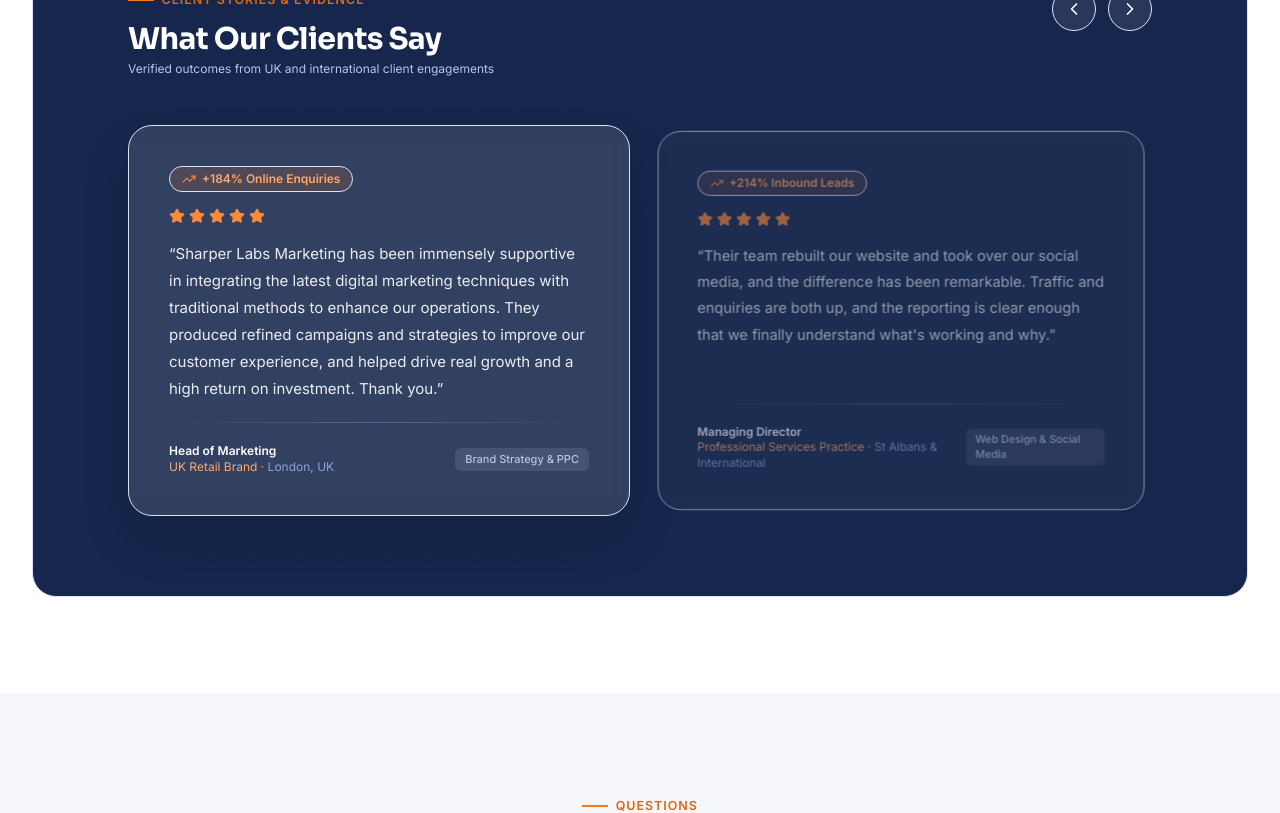
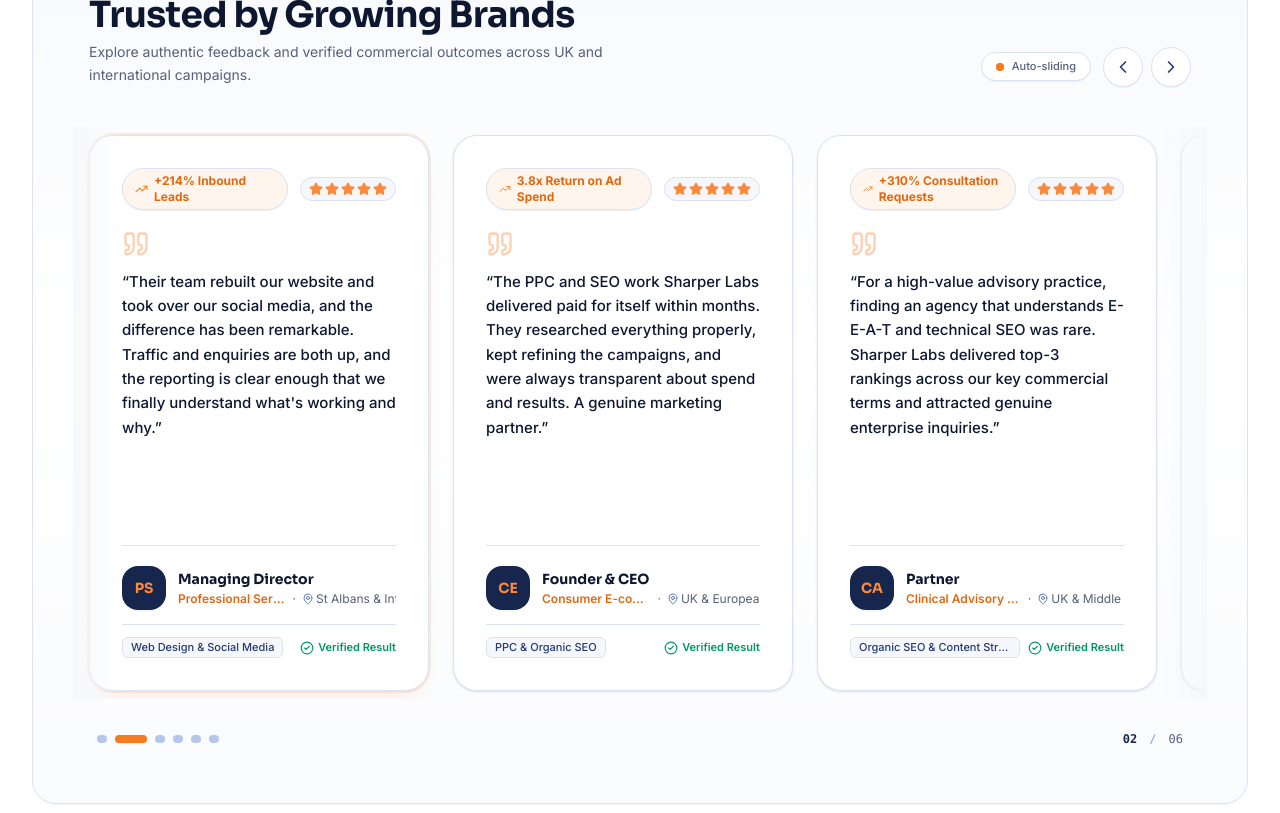
Before and after one commit to Dushmanthr/sharper-marketing, a Next.js app: page / in a window 1280 px wide. Shown: the part 7120-7933 px from the top of the page. Built offline with nearby package versions, Linux system fonts and the light colour scheme; no server answers.

Commit message:
feat: change testimonials showing design

```diff
--- a/components/Testimonials.tsx
+++ b/components/Testimonials.tsx
@@ -1,7 +1,17 @@
 "use client";
 
-import { useState, useEffect, useCallback } from "react";
-import { ChevronLeft, ChevronRight, Star, TrendingUp, ShieldCheck } from "lucide-react";
+import { useState, useEffect, useCallback, useRef } from "react";
+import {
+  ChevronLeft,
+  ChevronRight,
+  Star,
+  TrendingUp,
+  ShieldCheck,
+  Quote,
+  Sparkles,
+  MapPin,
+  CheckCircle2,
+} from "lucide-react";
 import { motion } from "framer-motion";
 
 export type Testimonial = {
@@ -50,7 +60,33 @@
     metric: "+310% Consultation Requests",
     service: "Organic SEO & Content Strategy",
   },
+  {
+    quote:
+      "Sharper Labs transformed our digital positioning completely. We went from being viewed as a local firm to competing and winning cross-border contracts across Europe. Their technical execution and international SEO were exceptional.",
+    role: "Managing Director",
+    company: "Supply Chain & Tech Advisory",
+    location: "London & Frankfurt",
+    metric: "+214% Enterprise RFPs",
+    service: "International SEO & Web Dev",
+  },
+  {
+    quote:
+      "Restructuring our paid campaigns and conversion funnels gave us immediate clarity on acquisition costs. They eliminated wasteful ad spend and delivered a 3.8x ROAS across UK and overseas markets.",
+    role: "E-Commerce Director",
+    company: "Sustainable Consumer Goods",
+    location: "UK & GCC Markets",
+    metric: "-42% Blended CPA",
+    service: "PPC & Data Analysis",
+  },
 ];
+
+function getInitials(company: string): string {
+  const words = company.trim().split(/\s+/);
+  if (words.length >= 2) {
+    return (words[0][0] + words[1][0]).toUpperCase();
+  }
+  return company.slice(0, 2).toUpperCase();
+}
 
 export default function Testimonials({
   items = testimonials,
@@ -58,132 +94,249 @@
   items?: Testimonial[];
 }) {
   const [active, setActive] = useState(0);
-  const [isAnimating, setIsAnimating] = useState(false);
+  const [isPaused, setIsPaused] = useState(false);
+  const [cardWidth, setCardWidth] = useState(380);
+
+  const containerRef = useRef<HTMLDivElement>(null);
+  const firstCardRef = useRef<HTMLDivElement>(null);
+
+  // Measure card width dynamically for pixel-perfect sliding on any screen size
+  useEffect(() => {
+    const updateWidth = () => {
+      if (firstCardRef.current) {
+        setCardWidth(firstCardRef.current.offsetWidth);
+      }
+    };
+    updateWidth();
+    window.addEventListener("resize", updateWidth);
+    return () => window.removeEventListener("resize", updateWidth);
+  }, []);
+
+  const total = items.length;
 
   const goTo = useCallback(
     (index: number) => {
-      if (isAnimating) return;
-      setIsAnimating(true);
-      setActive((index + items.length) % items.length);
-      setTimeout(() => setIsAnimating(false), 500);
+      setActive((index + total) % total);
     },
-    [isAnimating, items.length],
+    [total],
   );
 
   const prev = () => goTo(active - 1);
   const next = useCallback(() => goTo(active + 1), [active, goTo]);
 
+  // Autoplay sliding animation with pause on hover/interaction
   useEffect(() => {
-    const timer = setInterval(next, 7000);
+    if (isPaused) return;
+    const timer = setInterval(next, 5200);
     return () => clearInterval(timer);
-  }, [next]);
+  }, [next, isPaused]);
 
-  const nextIdx = (active + 1) % items.length;
+  // Handle touch / drag gestures
+  const handleDragEnd = (
+    _event: MouseEvent | TouchEvent | PointerEvent,
+    info: { offset: { x: number }; velocity: { x: number } },
+  ) => {
+    if (info.offset.x < -40 || info.velocity.x < -300) {
+      next();
+    } else if (info.offset.x > 40 || info.velocity.x > 300) {
+      prev();
+    }
+  };
+
+  const gap = 24; // 1.5rem (gap-6)
+  const offset = active * (cardWidth + gap);
 
   return (
-    <div className="relative overflow-hidden rounded-3xl bg-navy-900 px-6 py-14 sm:px-10 lg:px-16 lg:py-20 border border-navy-800">
-      <div aria-hidden className="hero-grid absolute inset-0 opacity-20" />
-
-      <div className="relative mx-auto max-w-5xl">
-        <div className="mb-12 flex flex-col items-center text-center sm:flex-row sm:items-start sm:justify-between sm:text-left">
+    <div
+      ref={containerRef}
+      onMouseEnter={() => setIsPaused(true)}
+      onMouseLeave={() => setIsPaused(false)}
+      onTouchStart={() => setIsPaused(true)}
+      onTouchEnd={() => setIsPaused(false)}
+      className="relative overflow-hidden rounded-3xl border border-navy-100 bg-gradient-to-b from-surface-muted/80 via-white to-surface-muted/50 py-10 px-4 sm:py-14 sm:px-8 lg:px-10 shadow-xs"
+      role="region"
+      aria-label="Client testimonials carousel"
+    >
+      {/* Header with Title & Controls */}
+      <div className="mb-8 flex flex-col gap-4 sm:mb-10 sm:flex-row sm:items-end sm:justify-between px-2 sm:px-4">
         <div>
-            <span className="kicker justify-center text-orange-400 sm:justify-start">
-              Client Stories & Evidence
-            </span>
-            <h2 className="mt-3 font-display text-2xl font-bold text-white sm:text-3xl">
-              What Our Clients Say
+          <div className="inline-flex items-center gap-2 rounded-full border border-orange-200 bg-orange-50/80 px-3.5 py-1 text-xs font-semibold text-orange-700">
+            <Sparkles className="h-3.5 w-3.5 text-orange-500" />
+            <span>Verified Client Evidence</span>
+          </div>
+          <h2 className="mt-2.5 font-display text-2xl font-bold tracking-tight text-navy-950 sm:text-3xl lg:text-4xl">
+            Trusted by Growing Brands
           </h2>
-            <p className="mt-1 text-xs text-navy-200">
-              Verified outcomes from UK and international client engagements
+          <p className="mt-1.5 max-w-xl text-sm leading-relaxed text-ink-muted">
+            Explore authentic feedback and verified commercial outcomes across UK and international campaigns.
           </p>
         </div>
 
-          <div className="mt-6 flex gap-3 sm:mt-1" role="group" aria-label="Testimonial navigation">
+        <div className="flex items-center gap-3 self-start sm:self-auto">
+          {/* Auto-sliding status pill */}
+          <div className="hidden sm:inline-flex items-center gap-2 rounded-full border border-navy-200/70 bg-white px-3.5 py-1.5 text-xs font-medium text-navy-700 shadow-2xs">
+            <span className="relative flex h-2 w-2">
+              <span className={`absolute inline-flex h-full w-full rounded-full bg-orange-400 opacity-75 ${!isPaused ? "animate-ping" : ""}`} />
+              <span className="relative inline-flex h-2 w-2 rounded-full bg-orange-500" />
+            </span>
+            <span className="text-[11px] text-ink-muted">
+              {isPaused ? "Paused" : "Auto-sliding"}
+            </span>
+          </div>
+
+          {/* Navigation Buttons */}
+          <div className="flex items-center gap-2" role="group" aria-label="Carousel navigation">
             <motion.button
-              whileHover={{ scale: 1.1 }}
-              whileTap={{ scale: 0.9 }}
-              transition={{ type: "spring", stiffness: 450, damping: 25 }}
+              type="button"
+              whileHover={{ scale: 1.08 }}
+              whileTap={{ scale: 0.92 }}
               onClick={prev}
               aria-label="Previous testimonial"
-              className="flex h-11 w-11 cursor-pointer items-center justify-center rounded-full border border-white/15 bg-white/8 text-white transition-colors hover:border-orange-500 hover:bg-orange-500"
+              className="flex h-10 w-10 cursor-pointer items-center justify-center rounded-full border border-navy-200 bg-white text-navy-700 shadow-2xs transition-colors hover:border-orange-400 hover:bg-orange-50 hover:text-orange-600 focus-visible:outline-hidden focus-visible:ring-2 focus-visible:ring-orange-400"
             >
-              <ChevronLeft className="h-5 w-5" aria-hidden />
+              <ChevronLeft className="h-5 w-5" />
             </motion.button>
             <motion.button
-              whileHover={{ scale: 1.1 }}
-              whileTap={{ scale: 0.9 }}
-              transition={{ type: "spring", stiffness: 450, damping: 25 }}
+              type="button"
+              whileHover={{ scale: 1.08 }}
+              whileTap={{ scale: 0.92 }}
               onClick={next}
               aria-label="Next testimonial"
-              className="flex h-11 w-11 cursor-pointer items-center justify-center rounded-full border border-white/15 bg-white/8 text-white transition-colors hover:border-orange-500 hover:bg-orange-500"
+              className="flex h-10 w-10 cursor-pointer items-center justify-center rounded-full border border-navy-200 bg-white text-navy-700 shadow-2xs transition-colors hover:border-orange-400 hover:bg-orange-50 hover:text-orange-600 focus-visible:outline-hidden focus-visible:ring-2 focus-visible:ring-orange-400"
             >
-              <ChevronRight className="h-5 w-5" aria-hidden />
+              <ChevronRight className="h-5 w-5" />
             </motion.button>
           </div>
         </div>
+      </div>
 
-        <div aria-live="polite" aria-atomic="false">
-          <div className="grid gap-5 lg:grid-cols-2">
-            {items.map((t, i) => {
-              const isPrimary = i === active;
-              const isSecondary = i === nextIdx;
-              const isVisible = isPrimary || isSecondary;
+      {/* Carousel Outer Viewport with Feathered Gradient Masks */}
+      <div className="relative overflow-hidden w-full px-2 sm:px-4 py-2">
+        {/* Soft edge fade masks */}
+        <div
+          className="pointer-events-none absolute inset-y-0 left-0 w-6 sm:w-12 bg-gradient-to-r from-surface-muted/90 to-transparent z-10"
+          aria-hidden="true"
+        />
+        <div
+          className="pointer-events-none absolute inset-y-0 right-0 w-6 sm:w-12 bg-gradient-to-l from-surface-muted/90 to-transparent z-10"
+          aria-hidden="true"
+        />
+
+        {/* Sliding Card Track with Spring Physics */}
+        <motion.div
+          animate={{ x: -offset }}
+          transition={{ type: "spring", stiffness: 260, damping: 28 }}
+          drag="x"
+          dragConstraints={{ left: 0, right: 0 }}
+          dragElastic={0.2}
+          onDragEnd={handleDragEnd}
+          className="flex cursor-grab active:cursor-grabbing gap-6"
+        >
+          {items.map((item, index) => {
+            const isFirst = index === 0;
+            const isCurrent = index === active;
 
             return (
-                <figure
-                  key={i}
-                  aria-hidden={!isVisible}
-                  className={`relative flex flex-col rounded-3xl border border-white/10 p-8 backdrop-blur-sm transition-all duration-500 lg:p-10 ${
-                    isPrimary
-                      ? "z-10 scale-100 bg-white/12 opacity-100 shadow-2xl shadow-navy-950/40"
-                      : isSecondary
-                      ? "z-0 scale-[0.97] bg-white/6 opacity-60"
-                      : "pointer-events-none absolute inset-0 select-none opacity-0"
+              <div
+                key={index}
+                ref={isFirst ? firstCardRef : undefined}
+                className="w-[84vw] max-w-[340px] sm:w-[380px] lg:w-[410px] shrink-0"
+              >
+                <div
+                  className={`group relative flex h-full flex-col justify-between rounded-3xl border bg-white p-6 sm:p-8 transition-all duration-300 ${
+                    isCurrent
+                      ? "border-orange-400 shadow-xl shadow-orange-500/5 ring-2 ring-orange-500/15"
+                      : "border-navy-100 shadow-sm hover:border-orange-200 hover:shadow-md"
                   }`}
-                  style={!isVisible ? { position: "absolute", visibility: "hidden" } : undefined}
                 >
-                  {/* Top Metric Badge if present */}
-                  {t.metric && (
-                    <div className="mb-4 inline-flex items-center gap-1.5 self-start rounded-full border border-orange-500/30 bg-orange-500/15 px-3 py-1 text-xs font-semibold text-orange-300">
-                      <TrendingUp className="h-3.5 w-3.5 text-orange-400" />
-                      {t.metric}
+                  {/* Card Header: Metric Badge + Stars */}
+                  <div>
+                    <div className="flex items-center justify-between gap-3 mb-5">
+                      {item.metric ? (
+                        <div className="inline-flex items-center gap-1.5 rounded-full border border-orange-500/25 bg-orange-50 px-3 py-1 text-xs font-bold text-orange-600 shadow-2xs">
+                          <TrendingUp className="h-3.5 w-3.5 text-orange-500" />
+                          <span>{item.metric}</span>
                         </div>
+                      ) : (
+                        <span />
                       )}
 
-                  <div className="flex gap-1" aria-label="5 stars" role="img">
+                      <div className="flex items-center gap-0.5 rounded-full bg-surface-muted px-2 py-1 border border-navy-100">
                         {Array.from({ length: 5 }).map((_, s) => (
-                      <Star key={s} className="h-4 w-4 fill-orange-400 text-orange-400" aria-hidden />
+                          <Star key={s} className="h-3.5 w-3.5 fill-orange-400 text-orange-400" />
                         ))}
                       </div>
+                    </div>
 
-                  <blockquote className="mt-4 flex-1 text-[15px] leading-[1.8] text-white/90">
-                    &ldquo;{t.quote}&rdquo;
+                    {/* Quotation Icon & Quote Text */}
+                    <Quote className="h-7 w-7 text-orange-400/40 mb-3" />
+                    <blockquote className="text-sm sm:text-[15px] font-medium leading-relaxed text-navy-950">
+                      &ldquo;{item.quote}&rdquo;
                     </blockquote>
+                  </div>
 
-                  <div
-                    aria-hidden
-                    className="my-5 h-px w-full bg-gradient-to-r from-transparent via-white/20 to-transparent"
-                  />
-
-                  <div className="flex items-center justify-between text-xs text-navy-200">
-                    <div>
-                      <div className="font-semibold text-white">{t.role}</div>
-                      <div className="text-orange-300">
-                        {t.company} · <span className="text-navy-300">{t.location}</span>
+                  {/* Card Footer: Client Info & Verification */}
+                  <div className="mt-8 border-t border-navy-100 pt-5">
+                    <div className="flex items-center gap-3">
+                      <div className="flex h-11 w-11 shrink-0 items-center justify-center rounded-2xl bg-navy-900 font-display text-sm font-bold text-orange-400 shadow-xs">
+                        {getInitials(item.company)}
+                      </div>
+                      <div className="min-w-0 flex-1">
+                        <div className="truncate font-display text-sm font-bold text-navy-950">
+                          {item.role}
+                        </div>
+                        <div className="mt-0.5 flex items-center gap-1.5 text-xs text-ink-muted">
+                          <span className="truncate font-semibold text-orange-600">{item.company}</span>
+                          <span>·</span>
+                          <span className="truncate flex items-center gap-0.5">
+                            <MapPin className="h-3 w-3 shrink-0 text-navy-400" /> {item.location}
+                          </span>
                         </div>
                       </div>
-                    {t.service && (
-                      <span className="hidden sm:inline-block rounded-md bg-white/10 px-2.5 py-1 text-[11px] font-medium text-navy-200">
-                        {t.service}
+                    </div>
+
+                    <div className="mt-3.5 flex items-center justify-between gap-2 border-t border-navy-50 pt-3 text-xs">
+                      {item.service && (
+                        <span className="truncate rounded-md bg-surface-muted px-2 py-0.5 font-medium text-navy-700 border border-navy-100 text-[11px]">
+                          {item.service}
                         </span>
                       )}
-                  </div>
-                </figure>
-              );
-            })}
+                      <span className="inline-flex shrink-0 items-center gap-1 font-semibold text-emerald-600 text-[11px]">
+                        <CheckCircle2 className="h-3.5 w-3.5 text-emerald-600" /> Verified Result
+                      </span>
                     </div>
                   </div>
                 </div>
               </div>
             );
+          })}
+        </motion.div>
+      </div>
+
+      {/* Bottom Indicator Dots & Counter */}
+      <div className="mt-6 sm:mt-8 flex items-center justify-between px-4 sm:px-6">
+        <div className="flex items-center gap-2">
+          {items.map((_, i) => (
+            <button
+              key={i}
+              type="button"
+              onClick={() => goTo(i)}
+              aria-label={`Jump to slide ${i + 1}`}
+              className={`h-2 rounded-full transition-all duration-300 cursor-pointer ${
+                i === active
+                  ? "w-8 bg-orange-500 shadow-2xs"
+                  : "w-2.5 bg-navy-200 hover:bg-navy-300"
+              }`}
+            />
+          ))}
+        </div>
+
+        <div className="flex items-center gap-3 text-xs text-ink-muted font-mono">
+          <span className="font-semibold text-navy-900">0{active + 1}</span>
+          <span className="text-navy-300">/</span>
+          <span>0{total}</span>
+        </div>
+      </div>
+    </div>
+  );
 }
```
Lines whose indentation alone changed are shown as unchanged.
